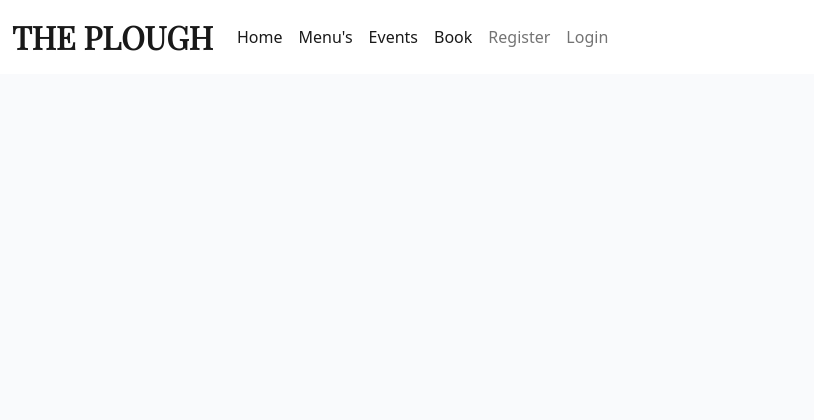
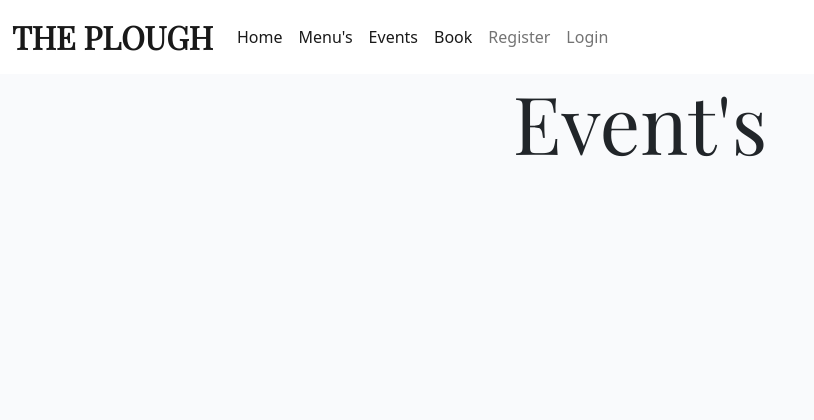
Before and after one commit to jamiebradford123/The-Plough-Booking, a Django app: page /event in a window 1280 px wide. Shown: the top 420 px of the page, without its empty margins (0-814 px from the left). Run offline with Django 3.2, Linux system fonts and the light colour scheme; data that the repository does not hold is empty.

Commit message:
add events

```diff
--- a/static/css/style.css
+++ b/static/css/style.css
@@ -52,6 +52,7 @@ header.masthead.menu.main {
 header.masthead.menu.drinks {
     background-image: url('https://www.tastingtable.com/img/gallery/20-best-wine-brands-ranked/l-intro-1655749840.jpg');
 }
+
 
 header.masthead .masthead-subheading {
     font-size: 1.5rem;
@@ -236,6 +237,9 @@ a, u {
         margin-left: auto;
         margin-right: auto;
     }
+    .card-body {
+        padding: 0px;
+    }
 }
 @media (max-width: 500px) {
     .fab{
--- a/templates/event.html
+++ b/templates/event.html
@@ -3,16 +3,14 @@
 
 {% block content %}
 
-<div class="container-fluid">
-    <div class="row">
-
+  </header>
         <!-- Event Entries Column -->
-        <div class="col-12 mt-3 left">
+        <div class="container">
             <div class="row">
-
+            <h1 class="display-1 d-flex justify-content-center">Event's</h1>
             {% for event in event_list %}
-            <div class="col-md-6">
-                <div class="card mb-6">
+            <div class="col-lg-6 d-flex justify-content-center">
+                <div class="card mb-12">
                     <div class="card-body">
                         <div class="image-container">
                             {% if "placeholder" in event.featured_image.url %}
@@ -31,8 +29,8 @@
                             <h2 class="card-title">{{ event.title }}</h2>
                             <p class="card-text">{{ event.excerpt }}</p>
                         </a>
-                        <hr />
-                        <p class="card-text texed-muted h6">{{ event.created_on }}
+                        <hr/>
+                        <p class="card-text texed-muted h6">Created on: {{ event.created_on }}
                             <i class="far fa-thumbs-up"></i>{{ event.number_interested }}
                         </p>
                     </div>
```
